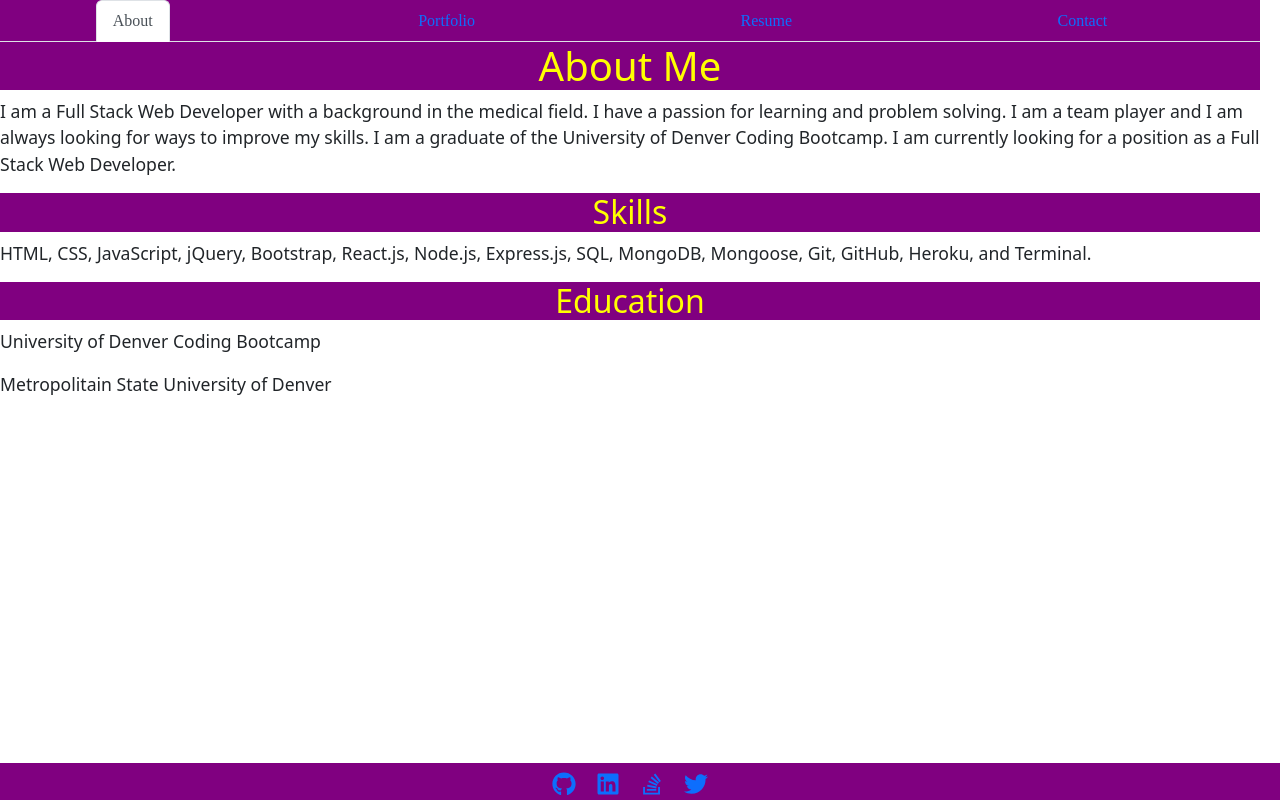
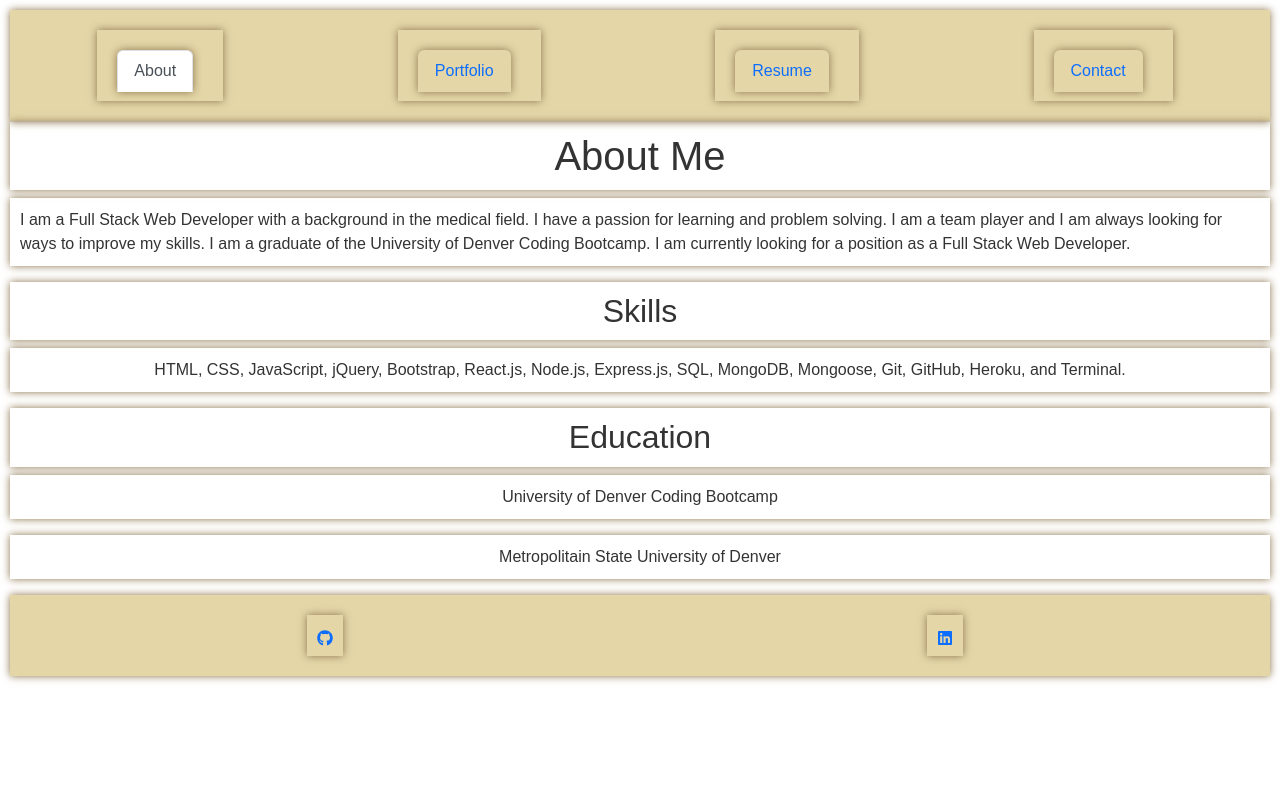
Before and after one commit to Yoel211/Yoels-Portfolio, a React (Create React App) app: page / in a window 1280 px wide. Built offline with nearby package versions, Linux system fonts and the light colour scheme.

Commit message:
fixed css and contanct page to render

```diff
--- a/src/components/pages/About.js
+++ b/src/components/pages/About.js
@@ -2,10 +2,10 @@ import React from 'react';
 import { FaGithub, FaLinkedin, FaStackOverflow, FaTwitter } from 'react-icons/fa';
 
 function About() {
-  const githubUrl = 'https://github.com/your-github-profile';
-  const linkedinUrl = 'https://linkedin.com/in/your-linkedin-profile';
-  const thirdPlatformUrl = 'https://third-platform.com/your-profile';
-  const twitterUrl = 'https://twitter.com/your-twitter-profile';
+  const githubUrl = 'https://github.com/Yoel211';
+  const linkedinUrl = 'https://www.linkedin.com/in/yoel-regalado-20a680220/';
+  // const thirdPlatformUrl = 'https://third-platform.com/your-profile';
+  // const twitterUrl = 'https://twitter.com/your-twitter-profile';
 
   return (
     <div>
@@ -34,12 +34,12 @@ function About() {
         <a href={linkedinUrl} target="_blank" rel="noopener noreferrer">
           <FaLinkedin />
         </a>
-        <a href={thirdPlatformUrl} target="_blank" rel="noopener noreferrer">
+        {/* <a href={thirdPlatformUrl} target="_blank" rel="noopener noreferrer">
           <FaStackOverflow />
         </a>
         <a href={twitterUrl} target="_blank" rel="noopener noreferrer">
           <FaTwitter />
-        </a>
+        </a> */}
       </footer>
     </div>
   );
--- a/src/components/pages/Contact.js
+++ b/src/components/pages/Contact.js
@@ -16,7 +16,7 @@ function Contact() {
     } else {
       setErrors((prevErrors) => ({
         ...prevErrors,
-        [name]: '',
+        [name]: '', // Clear the error when validation passes
       }));
     }
   };
@@ -35,30 +35,46 @@ function Contact() {
     } else {
       setErrors((prevErrors) => ({
         ...prevErrors,
-        email: '',
+        email: '', // Clear the error when validation passes
       }));
     }
   };
 
+  const handleChange = (e) => {
+    // Clear the error when the user starts typing again
+    setErrors((prevErrors) => ({
+      ...prevErrors,
+      [e.target.name]: '',
+    }));
+  };
+
   const handleSubmit = (e) => {
     e.preventDefault();
-    if (name.trim() === '') {
-        setErrors((prevErrors) => ({
-            ...prevErrors,
-            name: 'This field is required.',
-        }));
-        }
+
+    // Check if there are any errors in the errors state
+    if (Object.values(errors).every((error) => error === '')) {
+      // All fields are valid, you can submit the form
+      alert('Form submitted successfully'); // Replace this with your actual submission logic
+    } else {
+      // There are errors in the form; you can display an error message or take other actions
+      alert('Please fix the errors in the form');
+    }
   };
+
 
   return (
     <form onSubmit={handleSubmit}>
       <label className='colm-1'>
         Name:
-        <input className='colm-2'
+        <input
+          className='colm-2'
           type="text"
           name="name"
           value={name}
-          onChange={(e) => setName(e.target.value)}
+          onChange={(e) => {
+            setName(e.target.value);
+            handleChange(e); // Clear the error when typing
+          }}
           onBlur={handleBlur}
         />
         {errors.name && <span>{errors.name}</span>}
@@ -66,11 +82,15 @@ function Contact() {
       <br />
       <label className='colm-1'>
         Email:
-        <input className='colm-2'
+        <input
+          className='colm-2'
           type="email"
           name="email"
           value={email}
-          onChange={(e) => setEmail(e.target.value)}
+          onChange={(e) => {
+            setEmail(e.target.value);
+            handleChange(e); // Clear the error when typing
+          }}
           onBlur={handleEmailBlur}
         />
         {errors.email && <span>{errors.email}</span>}
@@ -78,35 +98,24 @@ function Contact() {
       <br />
       <label className='colm-1'>
         Message:
-        <textarea className='colm-2'
+        <textarea
+          className='colm-2'
           name="message"
           value={message}
-          onChange={(e) => setMessage(e.target.value)}
+          onChange={(e) => {
+            setMessage(e.target.value);
+            handleChange(e); // Clear the error when typing
+          }}
           onBlur={handleBlur}
         ></textarea>
         {errors.message && <span>{errors.message}</span>}
       </label>
       <br />
-      <button  className='colm-3' type="submit">Submit</button>
+      <button className='colm-3' type="submit">
+        Submit
+      </button>
     </form>
   );
 }
 
 export default Contact;
-
-
-
-
-
-// import React from 'react';
-
-// export default function Contact() {
-//   return (
-//     <div>
-//       <h1>Contact Page</h1>
-//       <p>
-//       Email - yoelregalado7@gmail.com
-//       </p>
-//     </div>
-//   );
-// }
--- a/src/index.css
+++ b/src/index.css
@@ -2,130 +2,72 @@
   box-sizing: border-box;
   margin: 0;
   padding: 0;
+}
 
-}
-.colm-1
- {
+.colm-1,
+.colm-2,
+.colm-3,
+.pic-1,
+.nav-item,
+.nav-tabs,
+nav,
+h1,
+h2,
+h3,
+p,
+a,
+footer {
   display: flex;
   justify-content: space-around;
   align-items: center;
-  background-color: purple;
-  color: yellow;
-  border: "2px solid green";
-  margin-right :20px;
-  width: auto;
+  color: #333; /* Dark gray for text */
+  margin: 10px; /* Equal margin */
+  padding: 10px; /* Equal padding */
+  box-shadow: 0px 0px 8px #8a734b; /* Even box shadow */
+  font-family: Arial, sans-serif; /* Consider a more readable font */
+}
+
+.colm-1,
+.colm-3,
+.pic-1,
+.nav-item,
+nav,
+footer {
+  background-color: #e4d6a7; /* Soft beige background */
 }
 
 .colm-2 {
-  /* Move this downward */
-
-  display: flex;
-  align-items: center;
-  background-color: whitesmoke;
-  color: yellow;
-  border: "2px solid green";
-  margin-right :20px;
-  width: auto;
-  padding: 10px;
-}
-.colm-3 {
-  display: flex;
-  justify-content: space-around;
-  align-items: center;
-  background-color: purple;
-  color: yellow;
-  border: "2px solid green";
-  margin-right :20px;
-  padding: 10px;
-}
-.pic-1 {
-  display: flex;
-  justify-content: space-around;
-  align-items: left;
-  background-color: purple;
-  color: yellow;
-  border: "2px solid green";
-  margin-right :20px;
-  padding: 10px;
-  box-shadow: inset 0px 0px 8px
-}
-.nav-item {
-  display: flex;
-  justify-content: space-around;
-  align-items: center;
-  background-color: purple;
-  color: pink;
-  border: "2px solid green";
-  margin-right :20px;
-}
-.nav-tabs {
-  display: flex;
-  justify-content: space-around;
-  align-items: center;
-  background-color: purple;
-  color: yellow;
-  border: "2px solid green";
-  margin-right :20px;
-}
-nav {
-  display: flex;
-  justify-content: space-around;
-  align-items: center;
-  background-color: yellow;
-  color: yellow;
-  border: "2px solid green";
-  margin-right :20px;
+  background-color: #d5e0cf; /* Soft greenish-gray background */
 }
 
-h1,
-h2,
-h3
-{
-  text-align: center;
-  background-color: purple;
-  color: yellow;
-  border: "2px solid green";
-  margin-right :20px;
-}
-
-p {
-  font-size: 1.1rem;
-  margin: 0 0 1rem;
-  line-height: 1.5;
+nav {
+  background-color: #3b3632; /* Dark brown background */
+  color: #8a734b; /* Muted brown text color */
 }
 
 a {
-  color: black;
-  font-family: cursive;
+  font-family: Arial, sans-serif; /* Use a more readable font */
+  color: #8a734b; /* Muted brown link color */
   padding-top: 15px;
   margin-right: 20px;
 }
 
-footer {
+.footer {
   position: fixed;
   bottom: 0;
   width: 100%;
   text-align: center;
   font-size: 1.5rem;
-  background-color: purple;
-  color: yellow;
-  border: "2px solid green";
-  margin-right :20px;
+  background-color: #e4d6a7; /* Soft beige background */
 }
 
-
-
-body {
-  margin: 0;
-  font-family: -apple-system, BlinkMacSystemFont, 'Segoe UI', 'Roboto', 'Oxygen',
-    'Ubuntu', 'Cantarell', 'Fira Sans', 'Droid Sans', 'Helvetica Neue',
-    sans-serif;
-  -webkit-font-smoothing: antialiased;
-  -moz-osx-font-smoothing: grayscale;
-  background-color: lightgray;
+/* Remove the border for nav-tabs */
+.nav-tabs {
+  display: flex;
+  justify-content: space-around;
+  align-items: center;
+  background-color: #e4d6a7; /* Soft beige background */
+  color: #333; /* Dark gray text color */
+  margin: 10px; /* Equal margin */
+  padding: 10px; /* Equal padding */
 }
-
-code {
-  font-family: source-code-pro, Menlo, Monaco, Consolas, 'Courier New',
-    monospace;
-}
```
